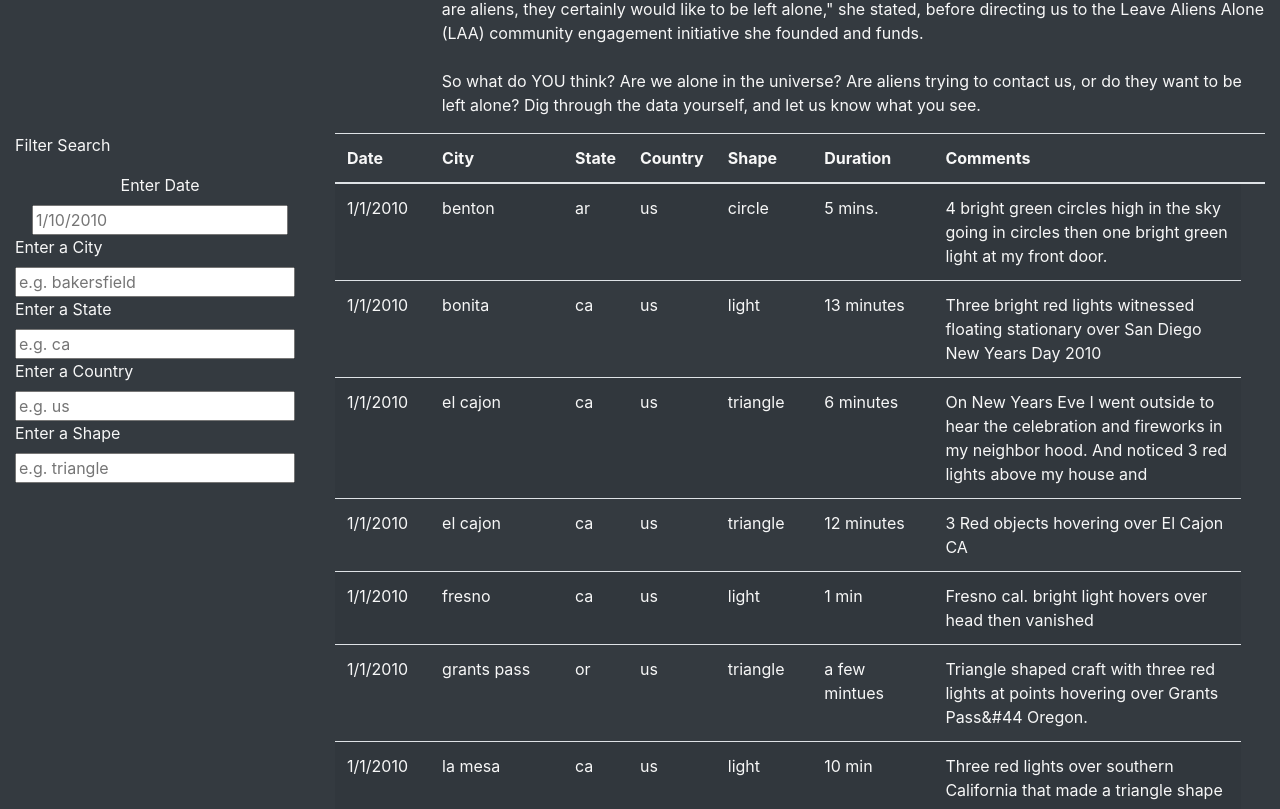
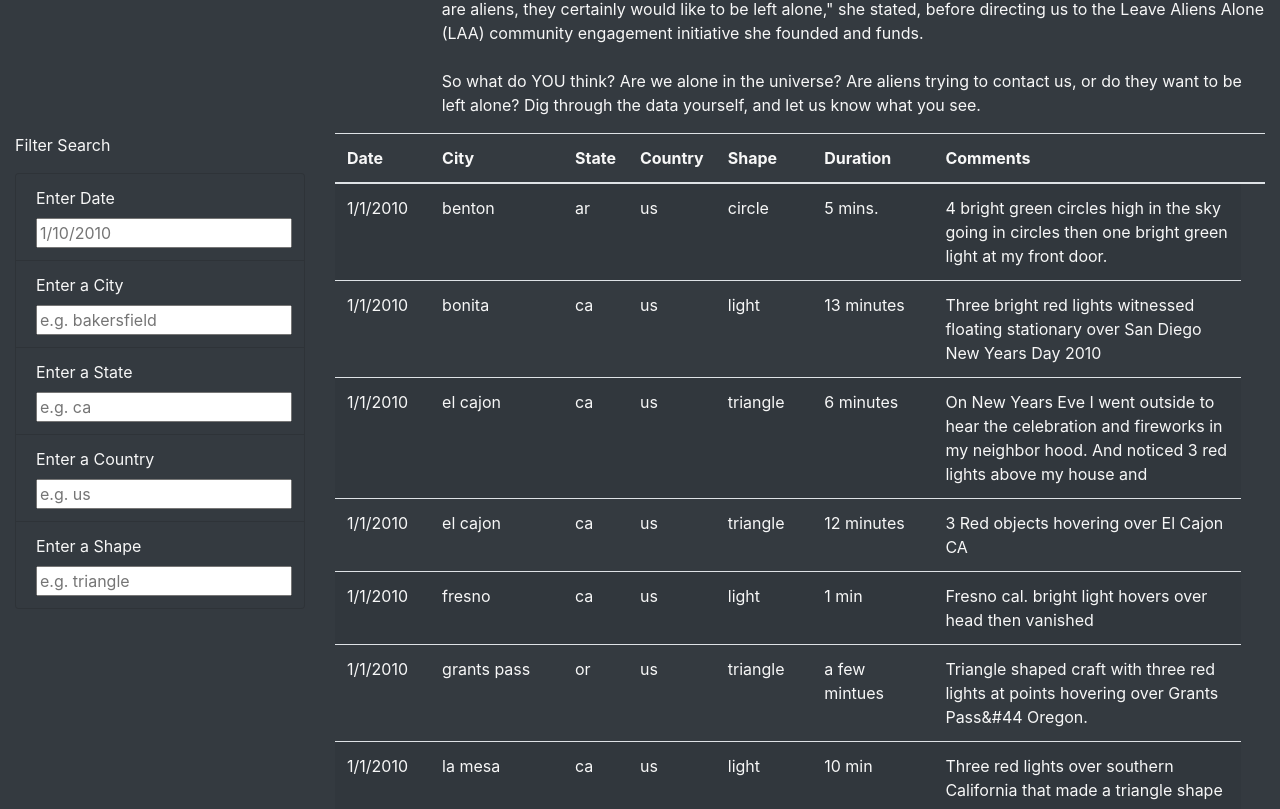
Before and after one commit to Christy-cyber/UFOs, a plain HTML site: page index.html in a window 1280 px wide. Shown: the part 606-1415 px from the top of the page. Drawn offline with nearby package versions, Linux system fonts and the light colour scheme.

Commit message:
Updating index.html formatting

```diff
--- a/index.html
+++ b/index.html
@@ -58,7 +58,7 @@
                     <!-- Create the unordered list called --class = 'list-group'-->
                     <ul class="list-group" class = "bg-dark" style="list-style: none;">
                         <!-- Add list items: one for input, one for button-->
-                        <li class = "bg-dark text-center">
+                        <li class = "list-group-item bg-dark text-left">
                             <!-- Add date input field -->
                             <!-- Add label first -->
                             <label for="date">Enter Date</label>
@@ -66,40 +66,32 @@
                             <input type="text" placeholder="1/10/2010" id="datetime" />
                         </li>
 
-                        <li class = "bg-dark text-left">
+                        <li class = "list-group-item bg-dark text-left">
                             <!-- Add city input field -->
                             <label for="city">Enter a City</label>
-                        </li>
-                        <li class = "bg-dark text-left">
                             <!-- Add input for city -->
-                            <input type = "text" style = "width: 280px;" placeholder = "e.g. bakersfield" id = "city"/>
+                            <input type = "text" placeholder = "e.g. bakersfield" id = "city"/>
                         </li>
 
-                        <li class = "bg-dark text-left">
+                        <li class = "list-group-item bg-dark text-left">
                             <!-- Add state input field -->
                             <label for="state">Enter a State</label>
-                        </li>
-                        <li class = "bg-dark text-left">
                             <!-- Add input for state -->
-                            <input type = "text" style = "width: 280px;" placeholder = "e.g. ca" id = "state" />
+                            <input type = "text" placeholder = "e.g. ca" id = "state" />
                         </li>
 
-                        <li class = "bg-dark text-left">
+                        <li class = "list-group-item bg-dark text-left">
                             <!-- Add country input field -->
                             <label for="country">Enter a Country</label>
-                        </li>
-                        <li class = "bg-dark text-left">
                             <!-- Add input for country -->
-                            <input type = "text" style = "width: 280px;" placeholder = "e.g. us" id = "country" />
+                            <input type = "text" placeholder = "e.g. us" id = "country" />
                         </li>
 
-                        <li class = "bg-dark text-left">
+                        <li class = "list-group-item bg-dark text-left">
                             <!-- Add shape input field -->
                             <label for="shape">Enter a Shape</label>
-                        </li>
-                        <li class = "bg-dark text-left">
                             <!-- Add input for shape -->
-                            <input type = "text" style = "width: 280px;" placeholder = "e.g. triangle" id = "shape" />
+                            <input type = "text" placeholder = "e.g. triangle" id = "shape" />
                         </li>
                         <!-- <li class = "bg-dark"> -->
                             <!-- Add a button and reference filter-btn in app.py-->
```
